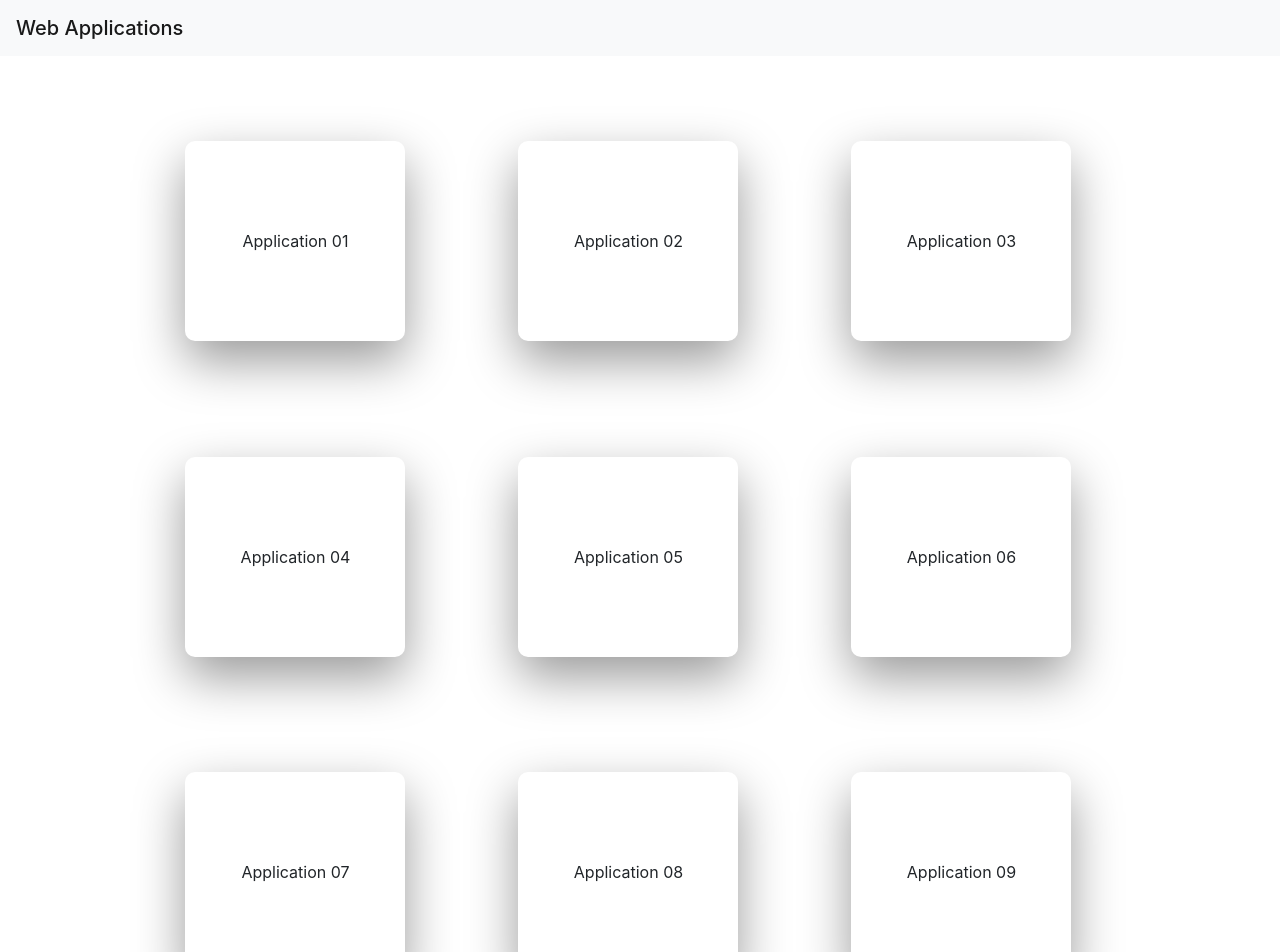
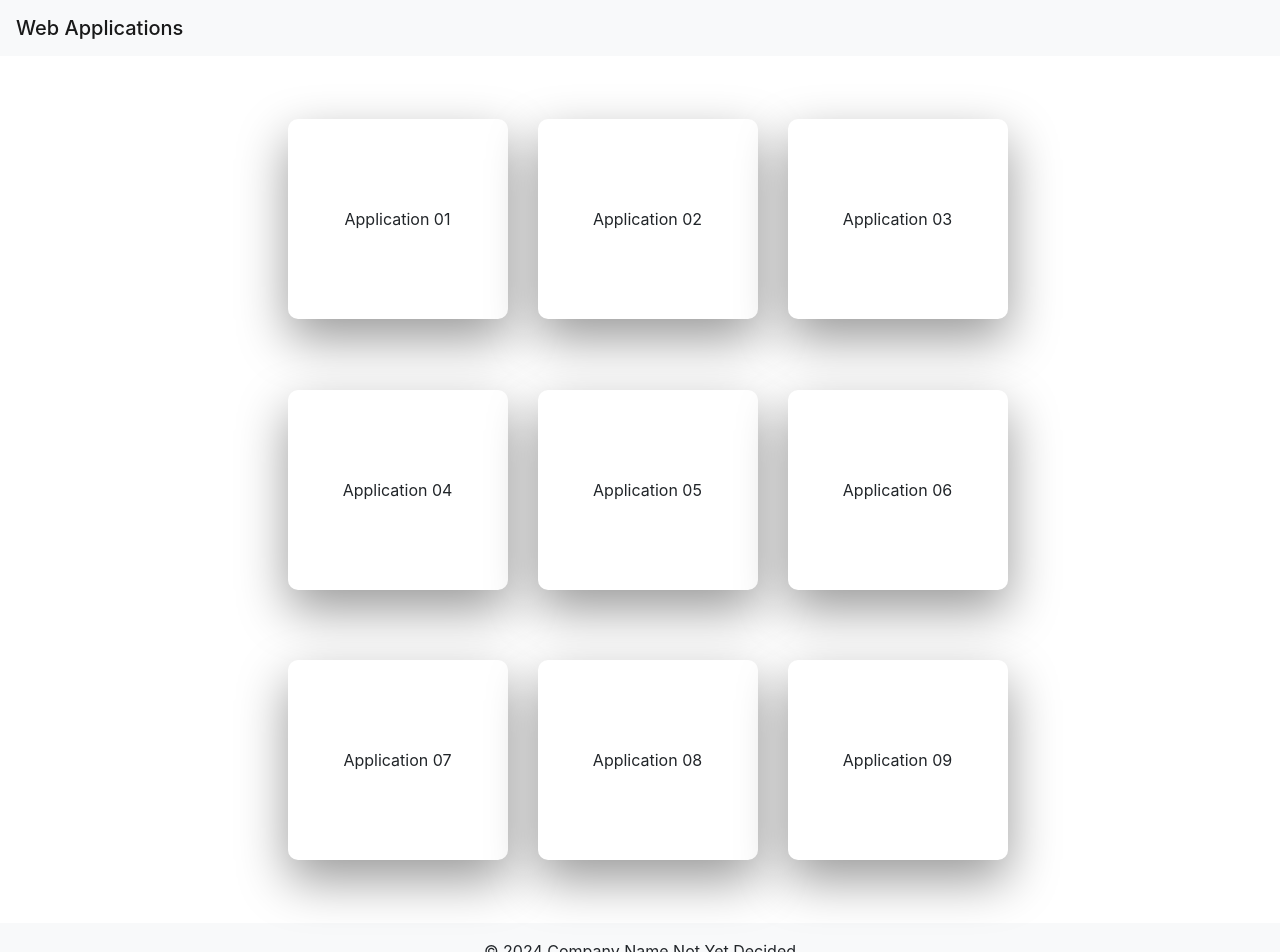
Before and after one commit to AJAYPGUJJAR/web-application01, a React (Create React App) app: page / in a window 1280 px wide. Shown: the top 952 px of the page. Built offline with nearby package versions, Linux system fonts and the light colour scheme.

Commit message:
added popup window

```diff
--- a/src/components/Styles.css
+++ b/src/components/Styles.css
@@ -1,5 +1,6 @@
 .application-cards {
     margin: 5%;
+    justify-content: center;
 }
 
 .cardsize {
@@ -8,7 +9,7 @@
     align-content: center;
     background-color: white;
     border-radius: 10px;
-    box-shadow: 0px 20px 50px rgb(0,0,0,0.4);
+    box-shadow: 0px 20px 50px rgb(0, 0, 0, 0.4);
     text-align: center;
 }
 
@@ -25,3 +26,24 @@
 .card-row-margin {
     margin: 3%;
 }
+
+.popup-overlay {
+    position: fixed;
+    top: 0;
+    left: 0;
+    width: 100%;
+    height: 100%;
+    background-color: rgba(0, 0, 0, 0.5);
+    display: flex;
+    justify-content: center;
+    align-items: center;
+    z-index: 99999;
+}
+
+.popup-content {
+    background-color: white;
+    width: 50%;
+    height: 75%;
+    padding: 20px;
+    text-align: left;
+}
--- /dev/null
+++ b/src/components/body/ApplicationCard.jsx
@@ -0,0 +1,30 @@
+import React, { useState } from 'react'
+import '../Styles.css';
+
+export default function ApplicationCard(props) {
+    const [isPopupOpen, setIsPopupOpen] = useState(false);
+
+    const onClickHandleOpen = () => {
+        setIsPopupOpen(true);
+    };
+
+    const onClickHandleClose = () => {
+        setIsPopupOpen(false);
+    };
+
+    return (
+        <div>
+            <div className='col-sm card-row-margin'>
+                <div className="cardsize" onClick={onClickHandleOpen}>{props.appName}</div>
+            </div>
+            <div>
+                {isPopupOpen && <div className='popup-overlay'>
+                    <div className='popup-content'>
+                        <p>PoP up content</p>
+                    </div>
+                    <button className='close-button' onClick={onClickHandleClose}> X </button>
+                </div>}
+            </div>
+        </div>
+    )
+}
--- a/src/components/body/MainBody.jsx
+++ b/src/components/body/MainBody.jsx
@@ -1,43 +1,26 @@
 import React from 'react'
-import '../Styles.css'
+import '../Styles.css';
+import ApplicationCard from './ApplicationCard';
 
 export default function MainBody() {
     return (
         <div className='container'>
             <div className='row application-cards'>
-                <div className='col-sm card-row-margin'>
-                    <div className="cardsize">Application 01</div>
-                </div>
-                <div className='col-sm card-row-margin'>
-                    <div className="cardsize">Application 02</div>
-                </div>
-                <div className='col-sm card-row-margin'>
-                    <div className="cardsize">Application 03</div>
-                </div>
+                <ApplicationCard appName='Application 01' />
+                <ApplicationCard appName='Application 02' />
+                <ApplicationCard appName='Application 03' />
             </div>
 
             <div className='row application-cards'>
-                <div className='col-sm card-row-margin'>
-                    <div className="cardsize">Application 04</div>
-                </div>
-                <div className='col-sm card-row-margin'>
-                    <div className="cardsize">Application 05</div>
-                </div>
-                <div className='col-sm card-row-margin'>
-                    <div className="cardsize">Application 06</div>
-                </div>
+                <ApplicationCard appName='Application 04' />
+                <ApplicationCard appName='Application 05' />
+                <ApplicationCard appName='Application 06' />
             </div>
 
             <div className='row application-cards'>
-                <div className='col-sm card-row-margin'>
-                    <div className="cardsize">Application 07</div>
-                </div>
-                <div className='col-sm card-row-margin'>
-                    <div className="cardsize">Application 08</div>
-                </div>
-                <div className='col-sm card-row-margin'>
-                    <div className="cardsize">Application 09</div>
-                </div>
+                <ApplicationCard appName='Application 07' />
+                <ApplicationCard appName='Application 08' />
+                <ApplicationCard appName='Application 09' />
             </div>
         </div>
     )
```
